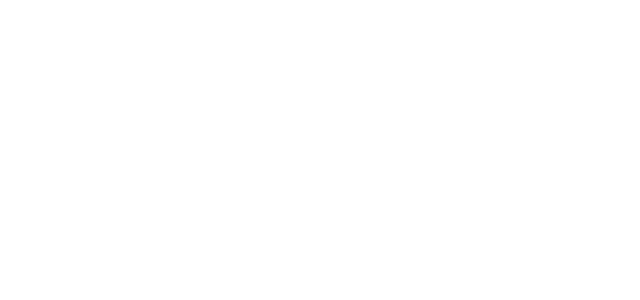
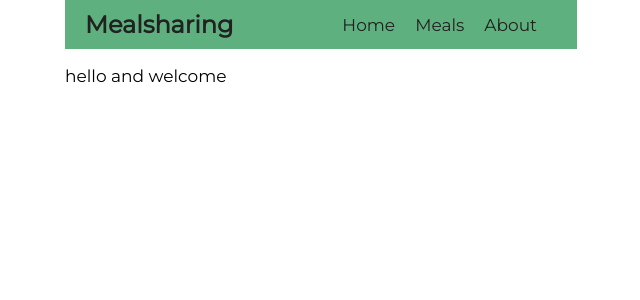
Before and after one commit to Sanazre/meal-sharing, a React app: page /home in a window 1280 px wide. Shown: the top 300 px of the page, without its empty margins (319-959 px from the left). Built offline with nearby package versions, Linux system fonts and the light colour scheme.

Commit message:
add header and home components

```diff
--- a/src/client/App.js
+++ b/src/client/App.js
@@ -2,12 +2,13 @@
 import { BrowserRouter as Router, Route, Switch } from "react-router-dom";
 import TestComponent from "./components/TestComponent/TestComponent";
 import MealList from "./components/TestComponent/meal-list/MealList";
+import Home from "./components/home/Home";
 
 function App() {
   return (
     <Router>
-      <Route exact path="/">
-        <p>test</p>
+      <Route exact path="/home">
+        <Home/>
       </Route>
       <Route exact path="/meals">
         <MealList/>
--- a/src/client/components/TestComponent/meal-list/MealList.js
+++ b/src/client/components/TestComponent/meal-list/MealList.js
@@ -1,6 +1,7 @@
 import React, { useEffect } from "react";
 import { useState } from "react";
 import "./mealList.css"; // Import your CSS file
+import Header from "../../header/Header";
 
 const getData = async () => {
   try {
@@ -24,6 +25,8 @@
     fetchMeals();
   }, []);
   return (
+    <>
+    <Header/>
     <div className="meal-list-container">
       {" "}
       {/* Apply CSS class */}
@@ -36,6 +39,7 @@
         </div>
       ))}
     </div>
+    </>
   );
 }
 
--- /dev/null
+++ b/src/client/components/header/Header.js
@@ -0,0 +1,18 @@
+import React from 'react';
+import { NavLink } from 'react-router-dom';
+import './header.css'; // Import CSS file for styling
+
+const Header = () => {
+  return (
+    <div className="header">
+      <div className="logo">Mealsharing</div>
+      <nav className="navbar">
+        <NavLink to="/" activeClassName="active" exact>Home</NavLink>
+        <NavLink to="/meals" activeClassName="active">Meals</NavLink>
+        <NavLink to="/about" activeClassName="active">About</NavLink>
+      </nav>
+    </div>
+  );
+};
+
+export default Header;
--- /dev/null
+++ b/src/client/components/header/header.css
@@ -0,0 +1,28 @@
+.header {
+    background-color: #5eb17f; /* Background color */
+    padding: 10px 20px; /* Add some padding */
+    display: flex; /* Flex layout to align items */
+    justify-content: space-between; /* Align items with space between */
+    align-items: center; /* Center items vertically */
+  }
+
+  .logo {
+    font-size: 24px; /* Logo font size */
+    font-weight: bold; /* Bold font weight */
+    color: #212121; /* Logo text color */
+  }
+
+  .navbar {
+    display: flex; /* Flex layout to align items */
+  }
+
+  .navbar a {
+    color: #212121; /* Navlink text color */
+    text-decoration: none; /* Remove default underline */
+    margin-right: 20px; /* Add some margin between links */
+  }
+
+  .navbar a.active {
+    color: #ffffff; /* Active link text color */
+    font-weight: bold; /* Bold font weight for active link */
+  }
--- /dev/null
+++ b/src/client/components/home/Home.js
@@ -0,0 +1,13 @@
+import React from 'react'
+import Header from '../header/Header'
+
+function Home() {
+  return (
+    <div>
+      <Header />
+      <p>hello and welcome</p>
+    </div>
+  )
+}
+
+export default Home
```
